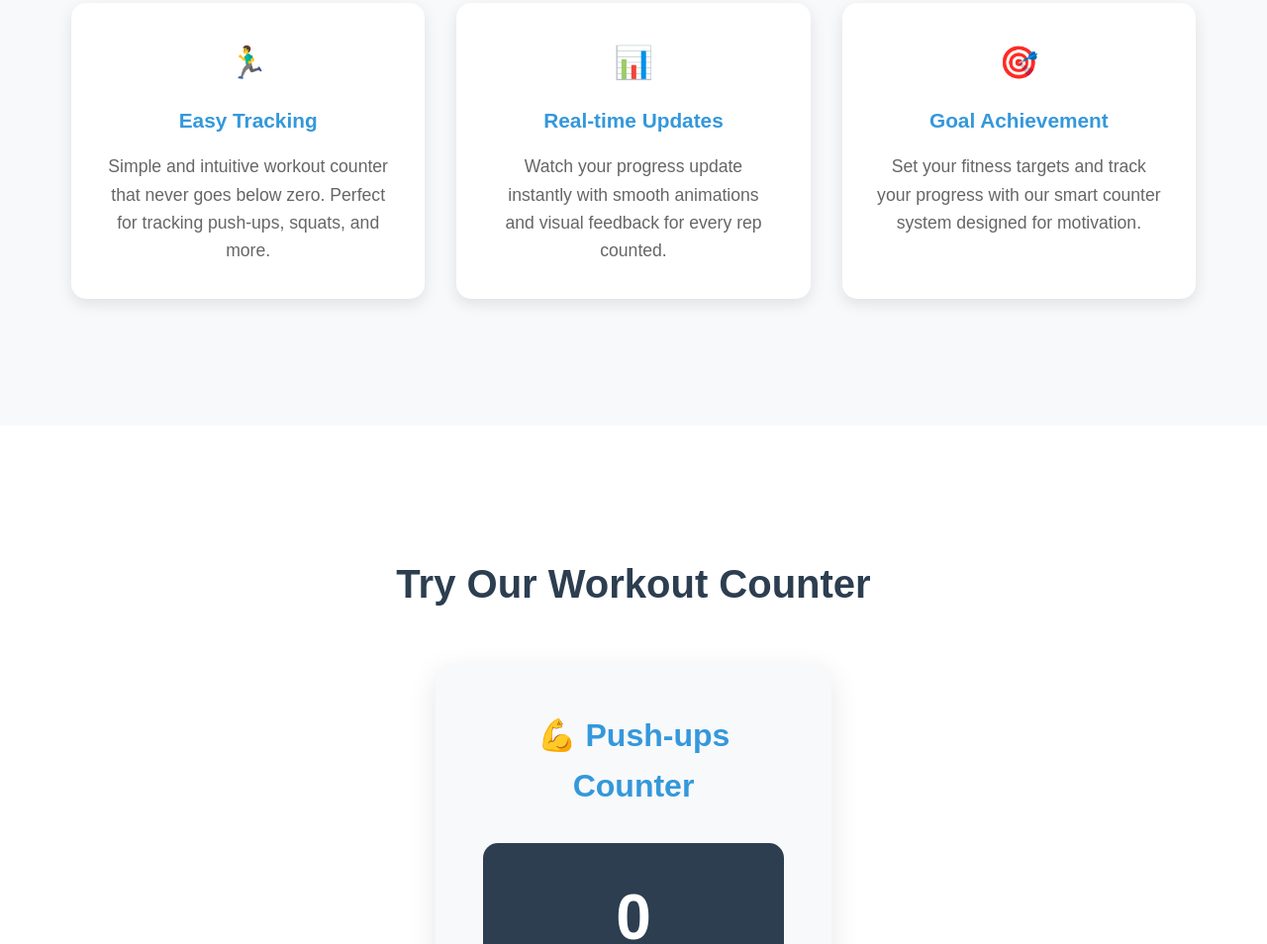
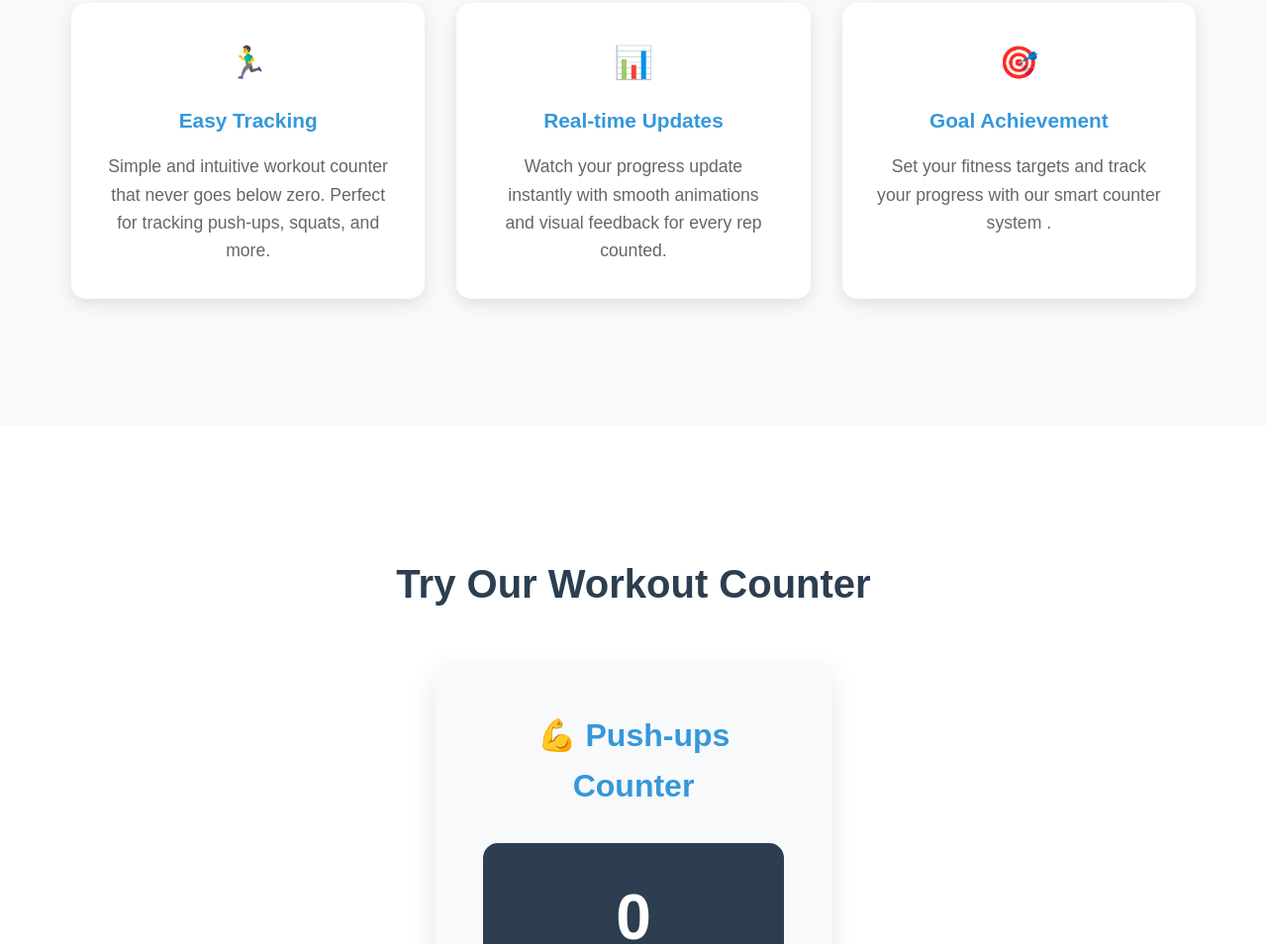
Before and after one commit to Alaindeve1/frontend-beginner-codveda, a plain HTML site: page FitTracker-Pro/index.html in a window 1280 px wide. Shown: the part 1037-1991 px from the top of the page at 99% size. Drawn offline with Linux system fonts and the light colour scheme.

Commit message:
updating info

```diff
--- a/FitTracker-Pro/index.html
+++ b/FitTracker-Pro/index.html
@@ -68,7 +68,7 @@
                     <h3 class="card__title">Goal Achievement</h3>
                     <p class="card__description">
                         Set your fitness targets and track your progress with our
-                        smart counter system designed for motivation.
+                        smart counter system .
                     </p>
                 </div>
             </div>
```
